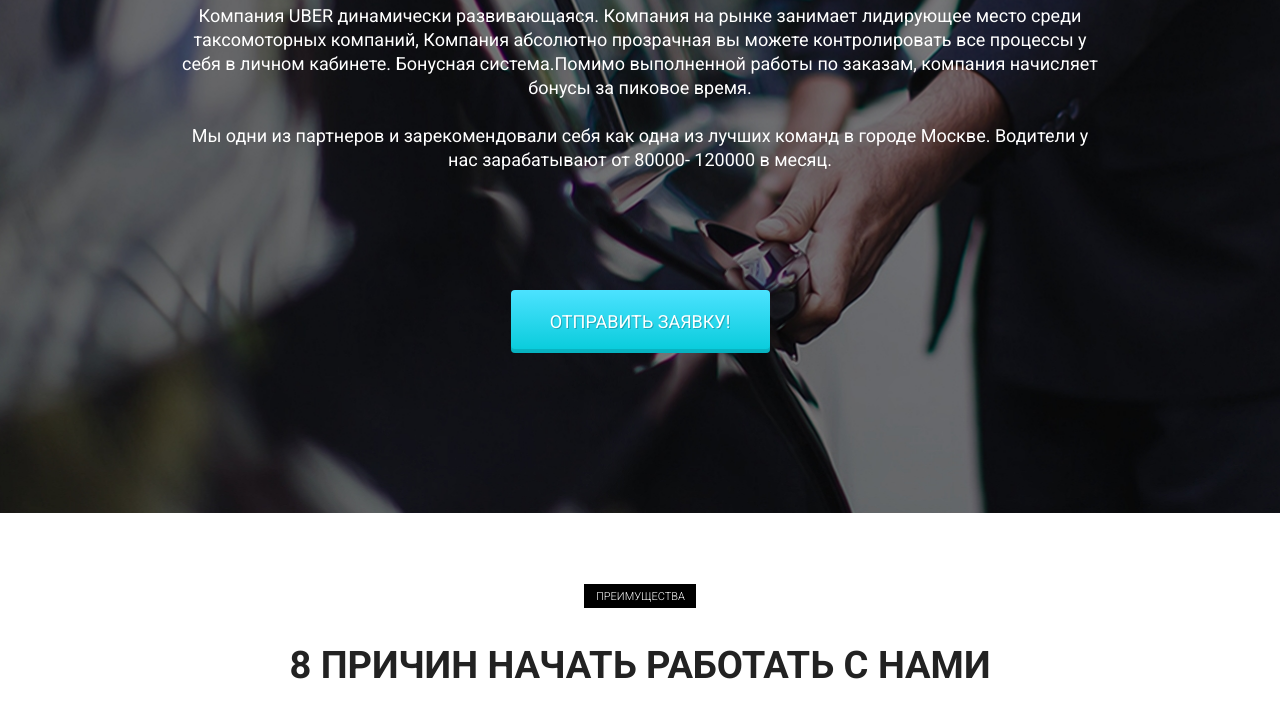
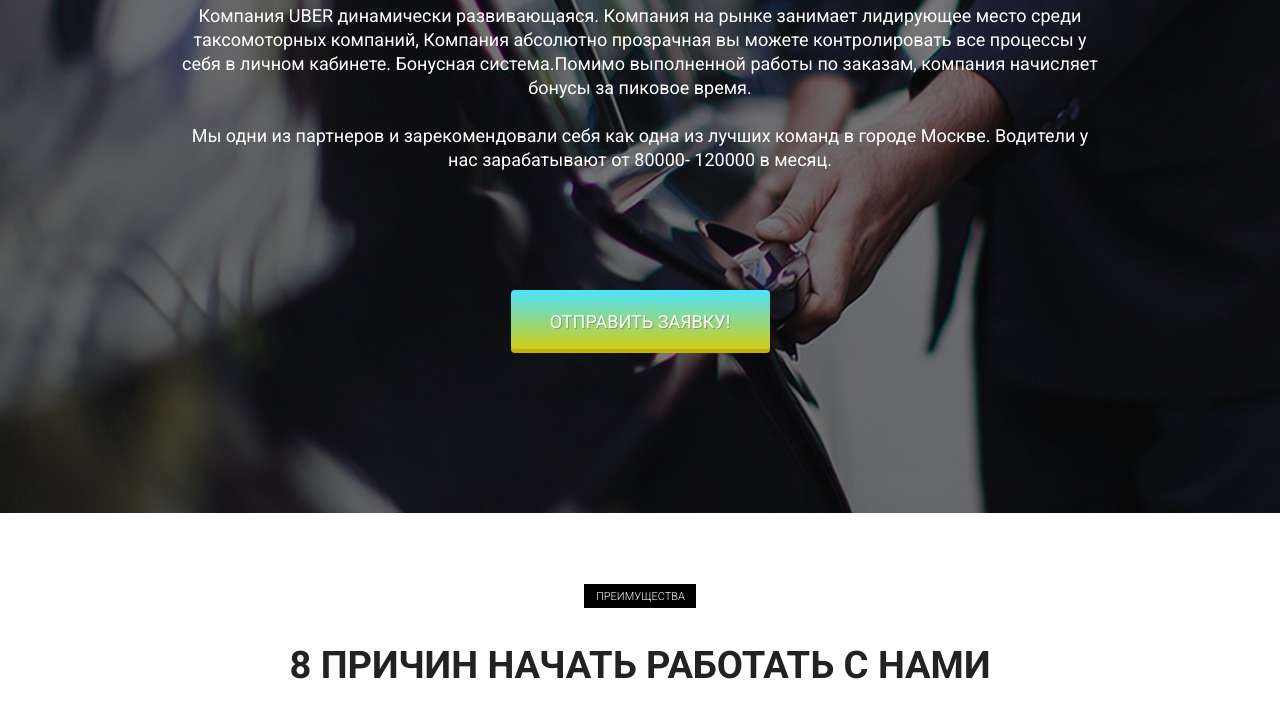
Before and after one commit to Turbolet85/uber-project, a plain HTML site: page index.html in a window 1280 px wide. Shown: the part 337-1053 px from the top of the page. Drawn offline with Linux system fonts and the light colour scheme; files whose address does not match are found by name.

Commit message:
fifth commit

```diff
--- a/sass/_variables.sass
+++ b/sass/_variables.sass
@@ -1,2 +1,2 @@
-$main-color: #06cbda
+$main-color: #dacc06
 $second-color: #ff5656
```
Also changed, not shown: css/style.min.css.
